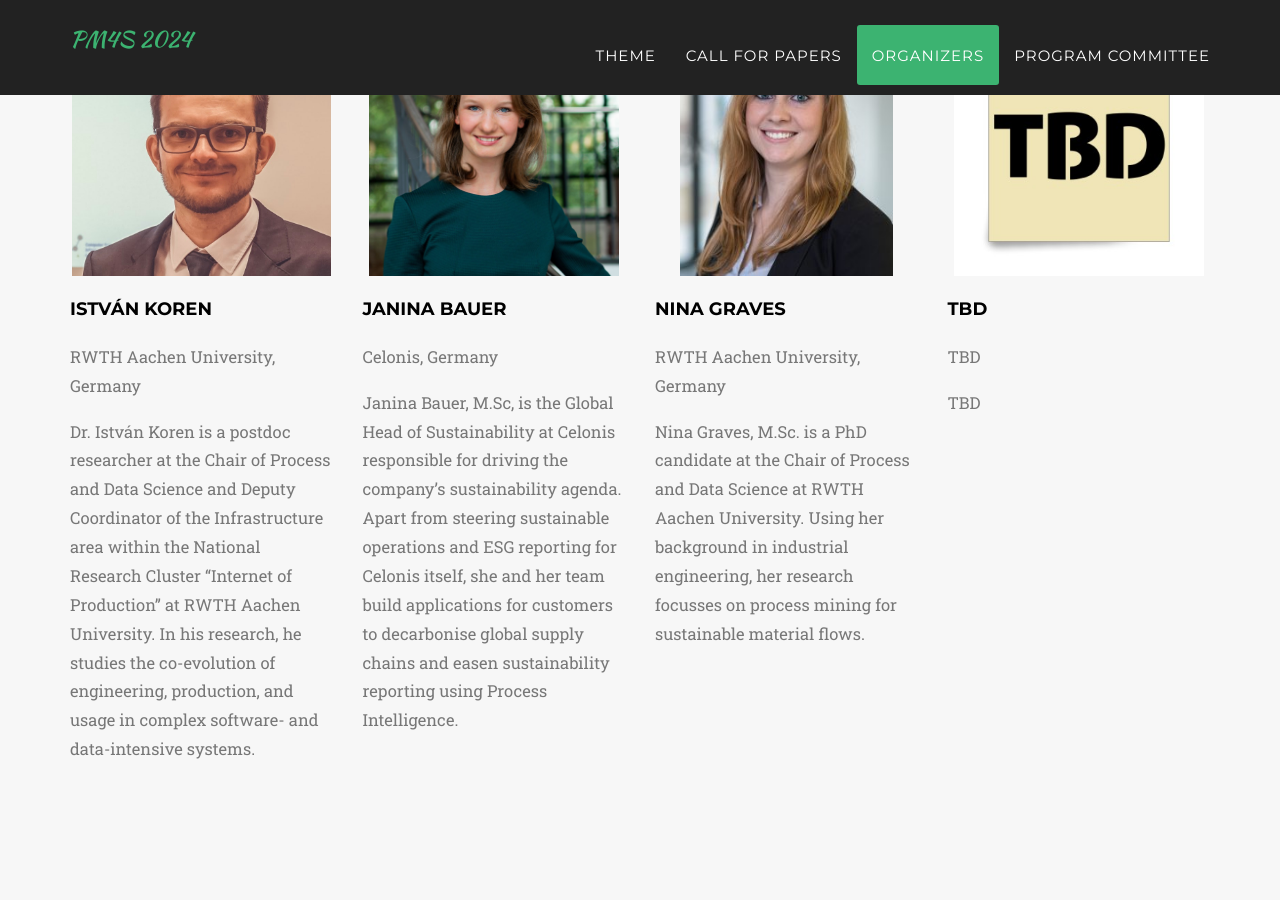
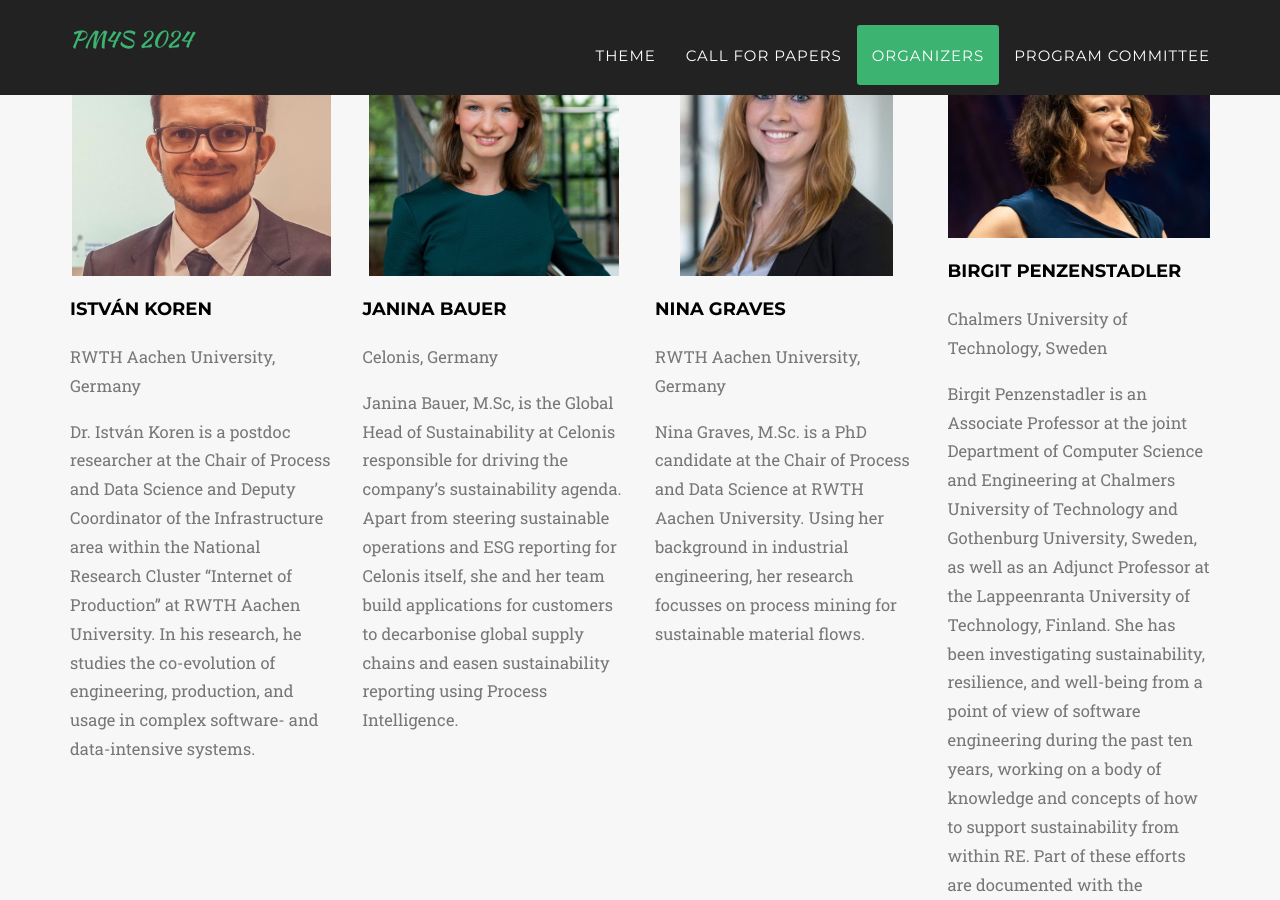
Before and after one commit to pm4s-ws/workshop, a Jekyll site: the page built from index.html, in a window 1280 px wide and 900 px high, scrolled down 4048 px. Built offline with Jekyll 4.4.1, drawn with Linux system fonts in a browser that asks for light colours; some web fonts are replaced; some of the changed text lies outside the part shown.

Commit message:
:sparkles: Added Birgit to the website

```diff
--- a/_data/twenty_24/teams.yml
+++ b/_data/twenty_24/teams.yml
@@ -28,12 +28,12 @@
   description: Nina Graves, M.Sc. is a PhD candidate at the Chair of Process and Data Science at RWTH Aachen University. Using her background in industrial engineering, her research focusses on process mining for sustainable material flows.
   href: https://ninagraves.com/
 
-- title: TBD
-  name: tbd
-  subtitle: TBD
-  img: TBD.jpg
-  thumbnail: tbd.jpg
-  alt: Picture of TBD
+- title: Birgit Penzenstadler
+  name: Penzenstadler
+  subtitle: Chalmers University of Technology, Sweden
+  img: penzenstadler.jpg
+  thumbnail: penzenstadler.jpg
+  alt: Picture of Birgit Penzenstadler
   topic: Topic
-  description: TBD
-  href: https://
+  description: Birgit Penzenstadler is an Associate Professor at the joint Department of Computer Science and Engineering at Chalmers University of Technology and Gothenburg University, Sweden, as well as an Adjunct Professor at the Lappeenranta University of Technology, Finland. She has been investigating sustainability, resilience, and well-being from a point of view of software engineering during the past ten years, working on a body of knowledge and concepts of how to support sustainability from within RE. Part of these efforts are documented with the Karlskrona Alliance that published a body of work including the Karlskrona Manifesto (see also http://www.sustainabilitydesign.org).
+  href: http://birgit.penzenstadler.de/
```
Also changed, not shown: css/2024_style/img/team/penzenstadler.jpg (added).
